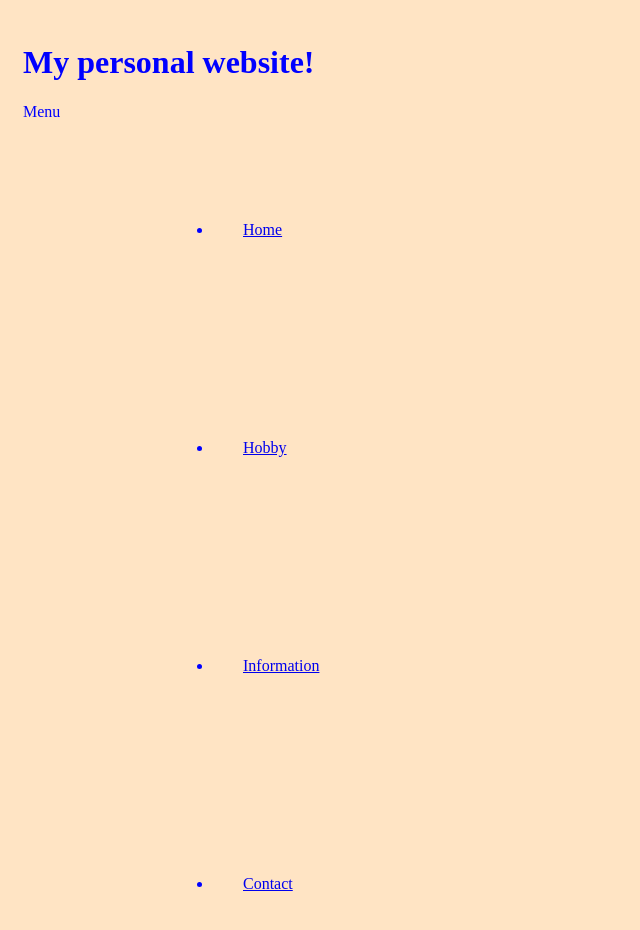
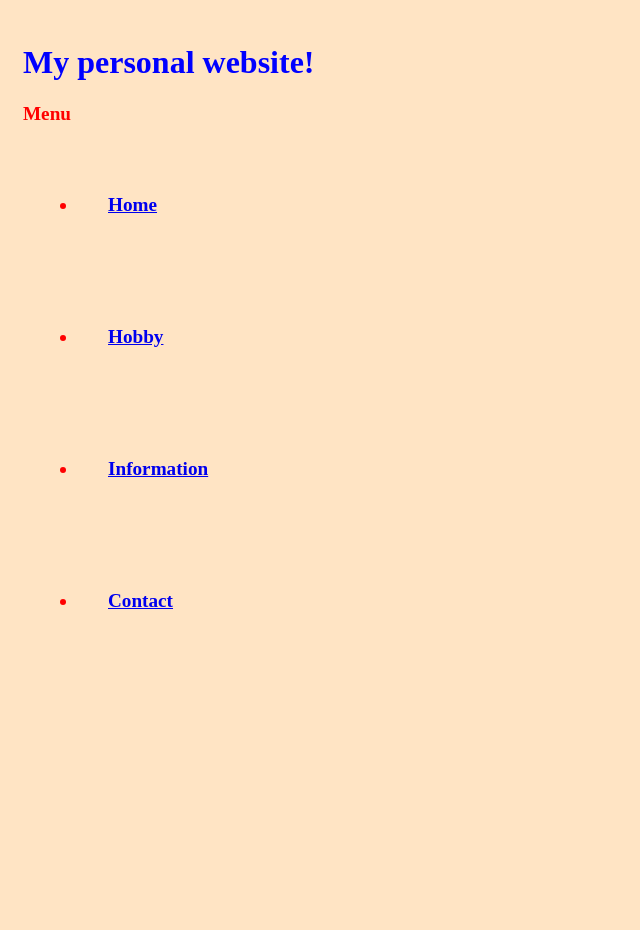
Before and after one commit to hsunanliu/lab3, a plain HTML site: page index.html in a window 1280 px wide. Shown: the top 930 px of the page, without its empty margins (0-640 px from the left). After the commit the page ends 800 px from the top, so only its background shows below. Drawn offline with Linux system fonts and the light colour scheme.

Commit message:
Update mystyle.css

```diff
--- a/mystyle.css
+++ b/mystyle.css
@@ -12,9 +12,9 @@ ul{
 }
 li{
     background-color:inherit;
-    margin-top: 50px;
-    margin-bottom: 100px;
-    margin-left: 150px;
+    margin-top: 10px;
+    margin-bottom: 10px;
+    margin-left: 15px;
     margin-right: 150px;
     padding: 50px 30px;
     border-right:1px ;
@@ -26,3 +26,8 @@ li{
 h1{
     color: blue;
 }
+nav{
+    font-size: larger;
+    font-weight: bold;
+    color: red;
+}
```
